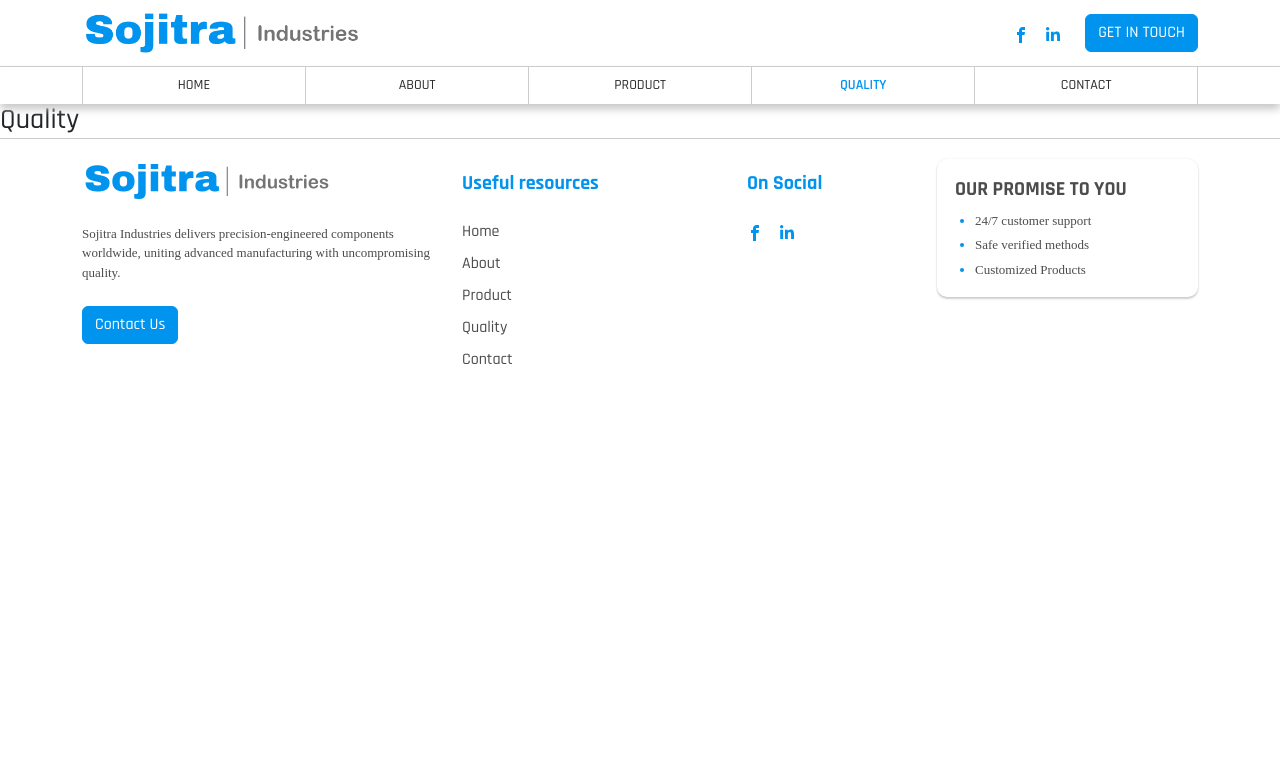
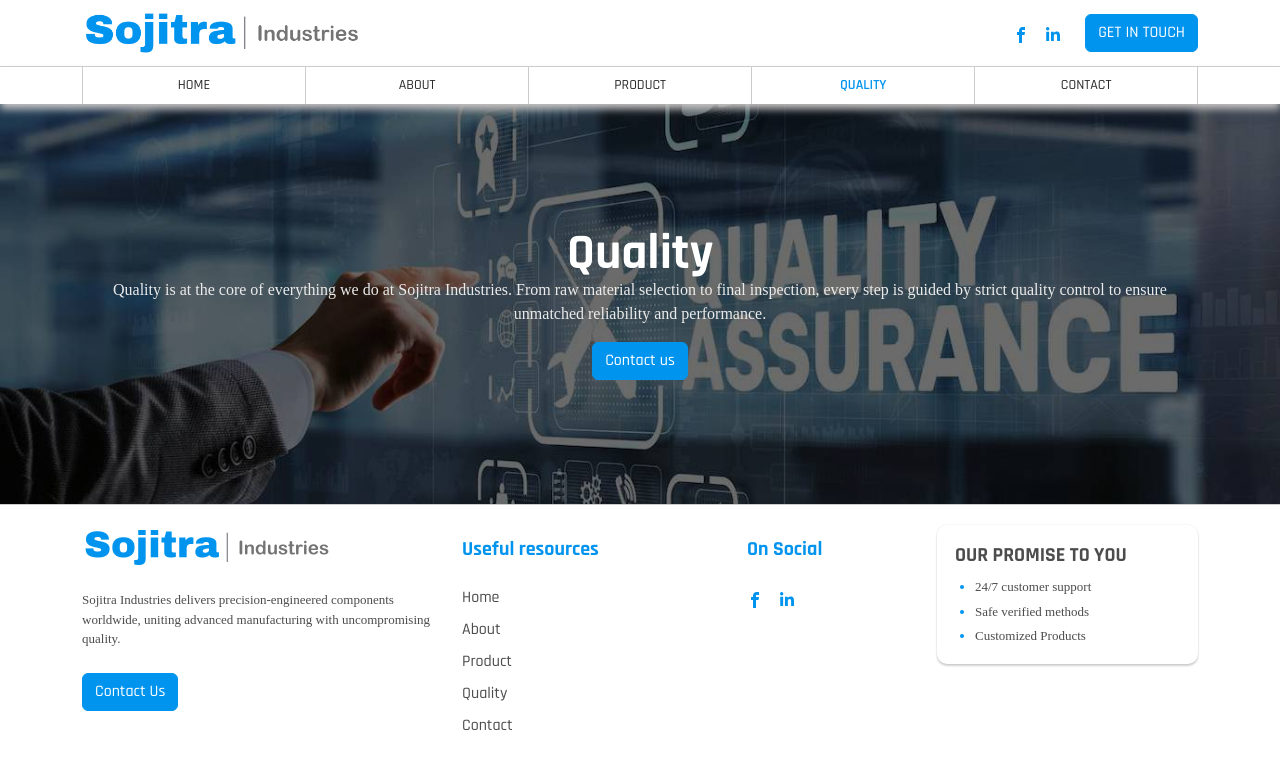
Before and after one commit to maulik14072002/sojitra-industries, a React (Create React App) app: page /quality in a window 1280 px wide. Shown: the top 768 px of the page. Built offline with nearby package versions, Linux system fonts and the light colour scheme; a web font is replaced by a local one.

Commit message:
add footer

```diff
--- a/src/assets/css/App.css
+++ b/src/assets/css/App.css
@@ -404,25 +404,25 @@
     display: none;
 }
 
-.support .support_box{
+.support .support_box {
     box-shadow: 0px 0 2px 0 rgba(0, 0, 0, 0.1), 0 0 0px 0 rgba(0, 0, 0, 0.1), 0 2px 2px 0 rgba(0, 0, 0, 0.18);
     border-radius: 5px;
     padding: 15px 30px 30px 30px;
 }
 
-.support_box span{
+.support_box span {
     font-size: 45px;
     color: #0094ee;
 }
 
-.support .support_box h4{
+.support .support_box h4 {
     text-transform: uppercase;
     font-weight: 700;
     font-size: 25px;
     color: #4C4C4C;
 }
 
-.support .support_box p{
+.support .support_box p {
     font-size: 13px;
     line-height: 20px;
     color: #4C4C4C;
@@ -441,3 +441,25 @@
         display: block;
     }
 }
+
+/* Quality Section */
+.quality_section {
+    height: 400px;
+    display: flex;
+    align-items: center;
+    background-image: url(../../../public/img/quality/quality1.jpg);
+    background-repeat: no-repeat;
+    background-size: cover;
+    background-position: center center;
+}
+
+.quality_section h1 {
+    font-weight: 900;
+    font-size: 50px;
+    line-height: 50px;
+    color: #ffffff;
+}
+
+.quality_section p {
+    color: #ebebeb;
+}
--- a/src/components/RepeatedComponents/ContactSection/Contact.jsx
+++ b/src/components/RepeatedComponents/ContactSection/Contact.jsx
@@ -26,7 +26,7 @@
             </div>
             <div className='contact_def mt-4'>
                 <h5>Email</h5>
-                <p>info@sojitraindustries.com</p>
+                <p>sales@sojitraindustries.com</p>
             </div>
             <div className='contact_def mt-4'>
                 <h5>Contact phone</h5>
--- a/src/page/Contact.jsx
+++ b/src/page/Contact.jsx
@@ -33,7 +33,7 @@
                   <h4>CONTACT</h4>
                   <ul className='mt-4 ps-3'>
                     <li>Phae - 2, GIDC, Dared</li>
-                    <li>Jamnagar - 31005, Gujarat</li>
+                    <li>Jamnagar - 361005, Gujarat</li>
                     <li>sales@sojitraindustries.com</li>
                     <li>+91 72039 76604</li>
                   </ul>
--- a/src/page/Quality.jsx
+++ b/src/page/Quality.jsx
@@ -1,10 +1,23 @@
 import React from 'react'
 import Layout from '../components/layout/Layout'
+import { Button, Col, Container, Row } from 'react-bootstrap'
 
 const Quality = () => {
     return (
         <Layout>
-            <h3>Quality</h3>
+            <section className='quality_section'>
+                <Container fluid="md">
+                    <Row>
+                        <Col lg="12" md="12">
+                            <div className='text-center'>
+                                <h1>Quality</h1>
+                                <p>Quality is at the core of everything we do at Sojitra Industries. From raw material selection to final inspection, every step is guided by strict quality control to ensure unmatched reliability and performance.</p>
+                                <Button className='contact-us-btn custom-btn mt-3'>Contact us</Button>
+                            </div>
+                        </Col>
+                    </Row>
+                </Container>
+            </section>
         </Layout>
     )
 }
```
Also changed, not shown: public/img/quality/quality1.jpg (added).
